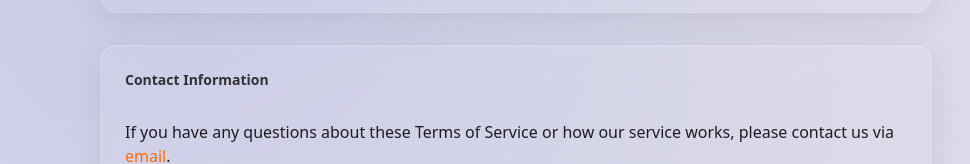
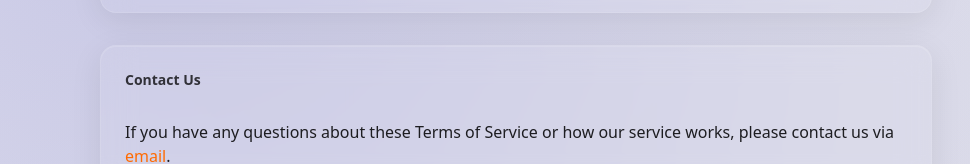
Before and after one commit to pquline/ft_dashboard, a Next.js app: page /legal/terms in a window 1280 px wide. Shown: the part 2071-2235 px from the top of the page, without its empty margins (124-1094 px from the left). Built offline with nearby package versions, Linux system fonts and the light colour scheme.

Commit message:
style: update Terms of Service contact section title for clarity
- Change title from 'Contact Information' to 'Contact Us' for improved user understanding
- Maintain consistent styling with previous updates to enhance overall readability

```diff
--- a/src/app/legal/terms/page.tsx
+++ b/src/app/legal/terms/page.tsx
@@ -163,7 +163,7 @@ export default function TermsOfServicePage() {
 
         <Card className="card-modern glass-hover group overflow-hidden mt-8">
           <CardHeader className="relative z-10">
-            <CardTitle className="text-sm font-semibold text-foreground/80">Contact Information</CardTitle>
+            <CardTitle className="text-sm font-semibold text-foreground/80">Contact Us</CardTitle>
           </CardHeader>
           <CardContent className="space-y-4 text-foreground/90 relative z-10">
             <p>
```
